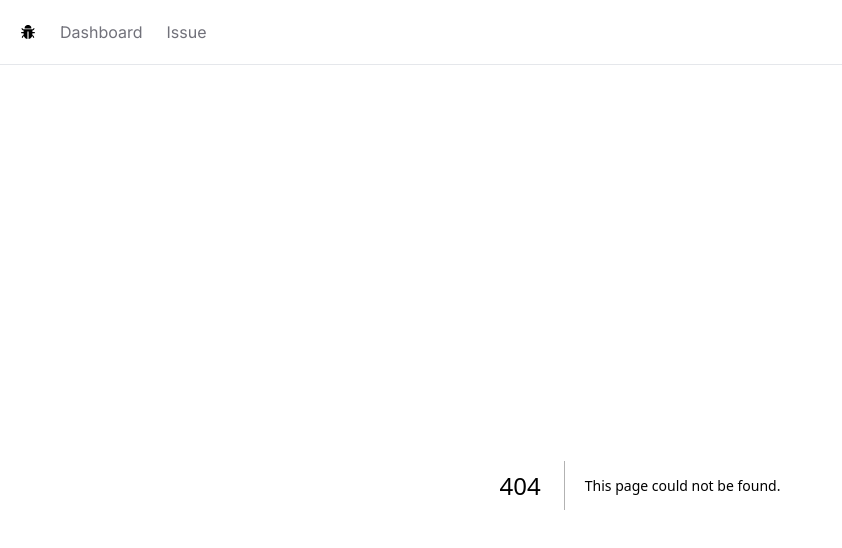
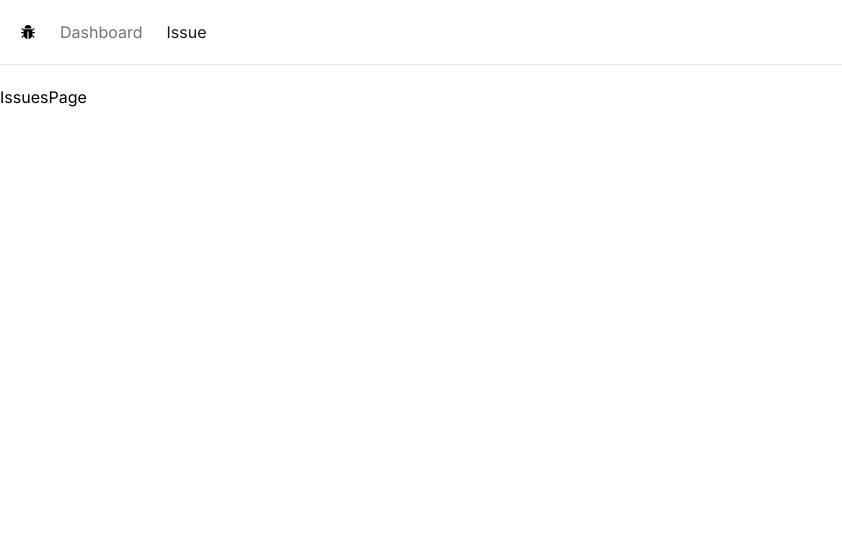
Before and after one commit to TofikE124/issue-tracker, a Next.js app: page /issues in a window 1280 px wide. Before the commit this address had no page. Shown: the top 548 px of the page, without its empty margins (0-842 px from the left). Built offline with nearby package versions, Linux system fonts and the light colour scheme.

Commit message:
Style the active link in the NavBar

```diff
--- a/app/NavBar.tsx
+++ b/app/NavBar.tsx
@@ -1,8 +1,13 @@
+"use client";
+import classNames from "classnames";
 import Link from "next/link";
+import { usePathname } from "next/navigation";
 import React from "react";
 import { AiFillBug } from "react-icons/ai";
 
 const NavBar = () => {
+  const currentPath = usePathname();
+
   const links = [
     { label: "Dashboard", href: "/" },
     { label: "Issue", href: "/issues" },
@@ -17,9 +22,13 @@
         {links.map((link) => (
           <li>
             <Link
+              className={classNames({
+                "text-zinc-900": link.href === currentPath,
+                "hover:text-zinc-800 transition-colors text-zinc-500":
+                  link.href !== currentPath,
+              })}
               key={link.href}
               href={link.href}
-              className="text-zinc-500 hover:text-zinc-800 transition-colors"
             >
               {link.label}
             </Link>
--- /dev/null
+++ b/app/issues/page.tsx
@@ -0,0 +1,7 @@
+import React from "react";
+
+const IssuesPage = () => {
+  return <div>IssuesPage</div>;
+};
+
+export default IssuesPage;
--- a/package.json
+++ b/package.json
@@ -9,6 +9,7 @@
     "lint": "next lint"
   },
   "dependencies": {
+    "classnames": "^2.3.2",
     "next": "14.0.3",
     "react": "^18",
     "react-dom": "^18",
```
Also changed, not shown: 1 other file (tests, documents, lock files or other folders).
